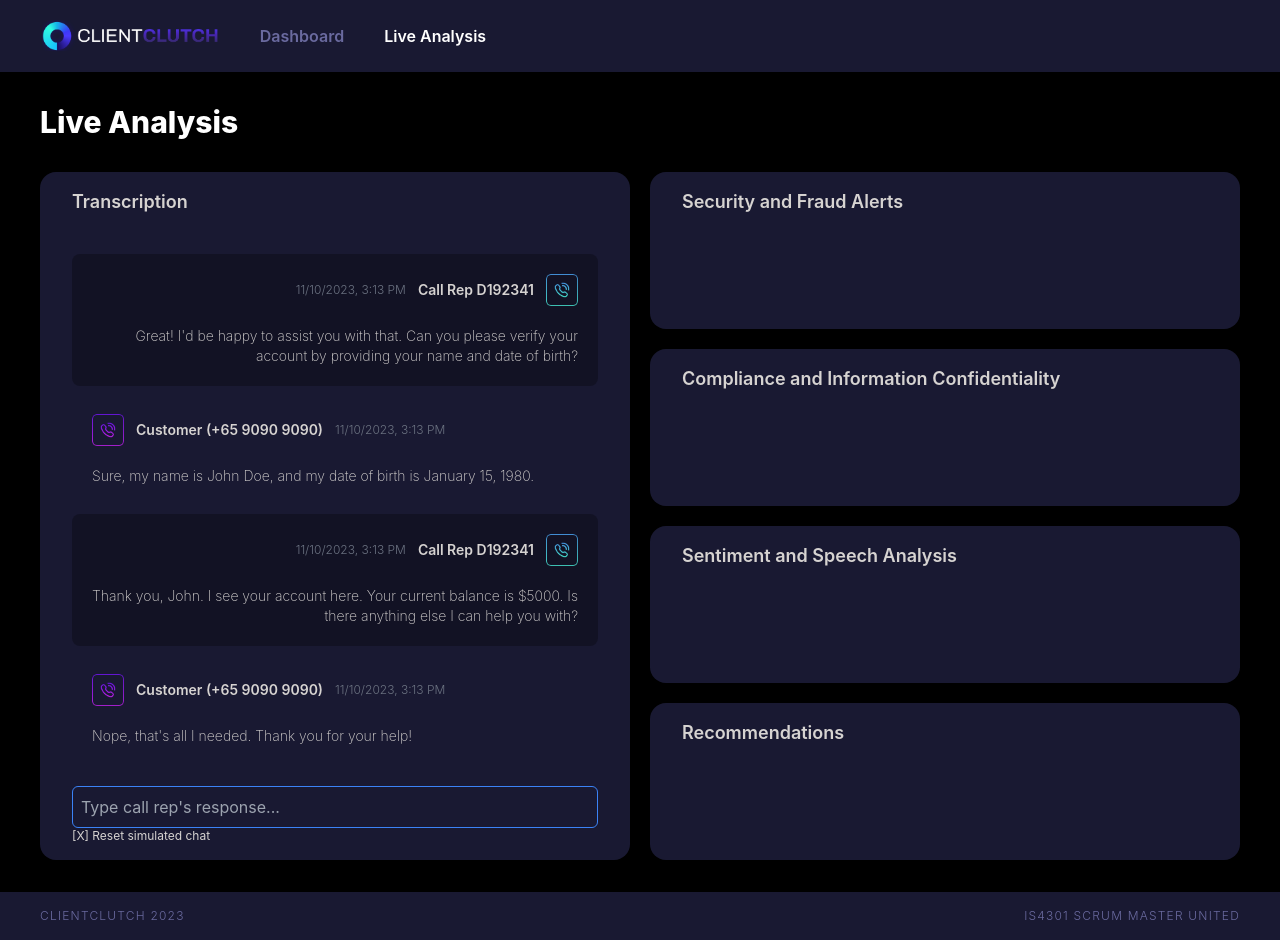
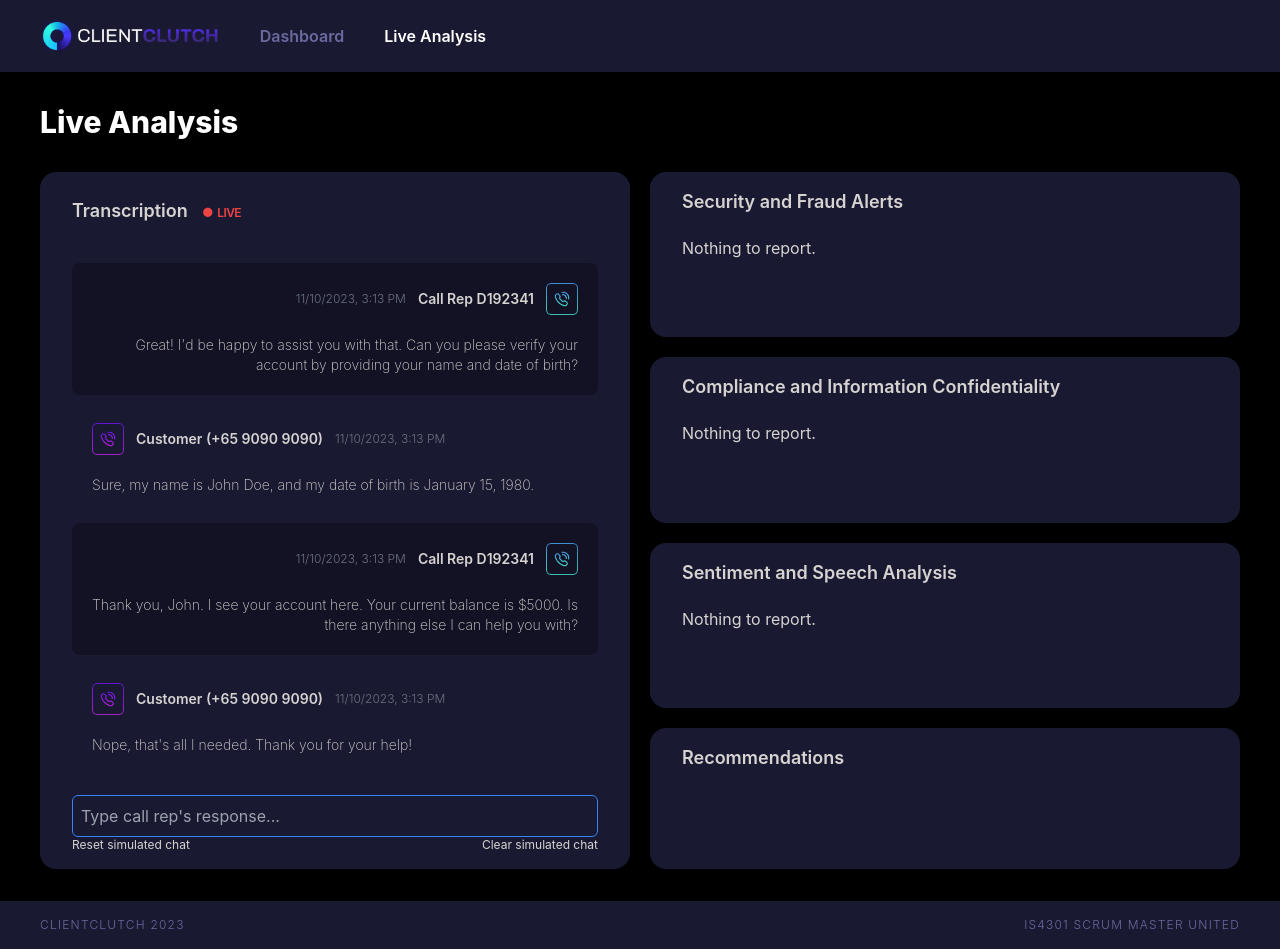
Before and after one commit to hskcleve/ClientClutchFE, a React (Create React App) app in the folder client-clutch-fe/: page / in a window 1280 px wide. Built offline with nearby package versions, Linux system fonts and the light colour scheme; no server answers.

Commit message:
update minor styling changes

```diff
--- a/client-clutch-fe/src/App.js
+++ b/client-clutch-fe/src/App.js
@@ -6,12 +6,23 @@ import { useState, useRef, useEffect } from "react";
 import defaultMessages from "./defaultMessages";
 import CallRepBubble from "./CallRepBubble";
 import CallerBubble from "./CallerBubble";
-import { getSecurityAnalysis } from "./api/common-service";
+import {
+  getComplianceConfidentialityAnalysis,
+  getFraudAnalysis,
+  getReply,
+  getSecurityAnalysis,
+  getSentimentAnalysis,
+} from "./api/common-service";
 
 function App() {
   const [messages, setMessages] = useState(defaultMessages);
   const [inputMessage, setInputMessage] = useState("");
   const scrollableDivRef = useRef(null);
+  const [securityAnalysis, setSecurityAnalysis] = useState("");
+  const [fraudAnalysis, setFraudAnalysis] = useState("");
+  const [compliConfiAnalysis, setCompliConfiAnalysis] = useState("");
+  const [sentimentAnalysis, setSentimentAnalysis] = useState("");
+  const [recommendedActions, setRecommendedActions] = useState("");
 
   const handleInputKeyPress = (event) => {
     if (event.key === "Enter" && inputMessage.trim() !== "") {
@@ -29,8 +40,38 @@ function App() {
       scrollableDivRef.current.scrollTop =
         scrollableDivRef.current.scrollHeight;
     }
+    if (messages.length > 0 && messages.length % 2 == 1) {
       const latestMsg = messages[messages.length - 1].message;
-    getSecurityAnalysis(latestMsg).then((response) => console.log(response));
+      getSecurityAnalysis(latestMsg).then((response) => {
+        setSecurityAnalysis(
+          response.result && String(response.result).includes("\n")
+            ? ""
+            : response.result
+        );
+      });
+      getFraudAnalysis(latestMsg).then((response) =>
+        setFraudAnalysis(
+          response.result && String(response.result).includes("\n")
+            ? ""
+            : response.result
+        )
+      );
+      getComplianceConfidentialityAnalysis(latestMsg).then((response) =>
+        setCompliConfiAnalysis(
+          response.result && String(response.result).includes("\n")
+            ? ""
+            : response.result
+        )
+      );
+      getSentimentAnalysis(latestMsg).then((response) => {
+        setSentimentAnalysis(
+          response.result && String(response.result).includes("\n")
+            ? ""
+            : response.result
+        );
+        setRecommendedActions(response.recommended_actions);
+      });
+    }
   }, [messages]);
 
   return (
@@ -40,7 +81,14 @@ function App() {
       <div className="flex px-10 pb-8 justify-around flex-grow gap-5">
         <div className="flex flex-1">
           <Tile
-            tileTitle="Transcription"
+            tileTitle={
+              <>
+                Transcription{" "}
+                <span className="tracking-tighter text-xs ml-2 text-red-500">
+                  <span className="text-3xl relative top-1">•</span> LIVE
+                </span>
+              </>
+            }
             children={
               <div className="flex flex-col justify-between h-full">
                 <div
@@ -76,23 +124,95 @@ function App() {
                     onKeyPress={handleInputKeyPress}
                   />
                 </div>
+                <div className="flex justify-between w-full">
                   <span
                     className="text-xs hover:underline hover:cursor-pointer"
                     onClick={() => {
                       setMessages(defaultMessages);
                     }}
                   >
-                  {`[X] Reset simulated chat`}
+                    {`Reset simulated chat`}
                   </span>
+                  <span
+                    className="text-xs hover:underline hover:cursor-pointer"
+                    onClick={() => {
+                      setMessages([]);
+                    }}
+                  >
+                    {`Clear simulated chat`}
+                  </span>
+                </div>
               </div>
             }
           />
         </div>
         <div className="flex flex-1 flex-col gap-5">
-          <Tile tileTitle="Security and Fraud Alerts" />
-          <Tile tileTitle="Compliance and Information Confidentiality" />
-          <Tile tileTitle="Sentiment and Speech Analysis" />
-          <Tile tileTitle="Recommendations" />
+          <Tile
+            tileTitle="Security and Fraud Alerts"
+            children={
+              securityAnalysis || fraudAnalysis ? (
+                <div className="flex h-full pt-5">
+                  <ul>
+                    <li>{securityAnalysis}</li>
+                    <li>{fraudAnalysis}</li>
+                  </ul>
+                </div>
+              ) : (
+                <div className="flex h-full pt-5">
+                  <ul>
+                    <li>Nothing to report.</li>
+                  </ul>
+                </div>
+              )
+            }
+          />
+          <Tile
+            tileTitle="Compliance and Information Confidentiality"
+            children={
+              compliConfiAnalysis ? (
+                <div className="flex h-full pt-5">
+                  <ul>
+                    <li>{compliConfiAnalysis}</li>
+                  </ul>{" "}
+                </div>
+              ) : (
+                <div className="flex h-full pt-5">
+                  <ul>
+                    <li>Nothing to report.</li>
+                  </ul>
+                </div>
+              )
+            }
+          />
+          <Tile
+            tileTitle="Sentiment and Speech Analysis"
+            children={
+              sentimentAnalysis ? (
+                <div className="flex h-full pt-5">
+                  <ul>
+                    <li>{sentimentAnalysis}</li>
+                  </ul>{" "}
+                </div>
+              ) : (
+                <div className="flex h-full pt-5">
+                  <ul>
+                    <li>Nothing to report.</li>
+                  </ul>
+                </div>
+              )
+            }
+          />
+          <Tile
+            tileTitle="Recommendations"
+            children={
+              <div className="flex h-full pt-5">
+                <ul>
+                  <li>{recommendedActions[0]}</li>
+                  <li>{recommendedActions[1]}</li>
+                </ul>{" "}
+              </div>
+            }
+          />
         </div>
       </div>
       <Footer />
```
Lines whose indentation alone changed are shown as unchanged.
